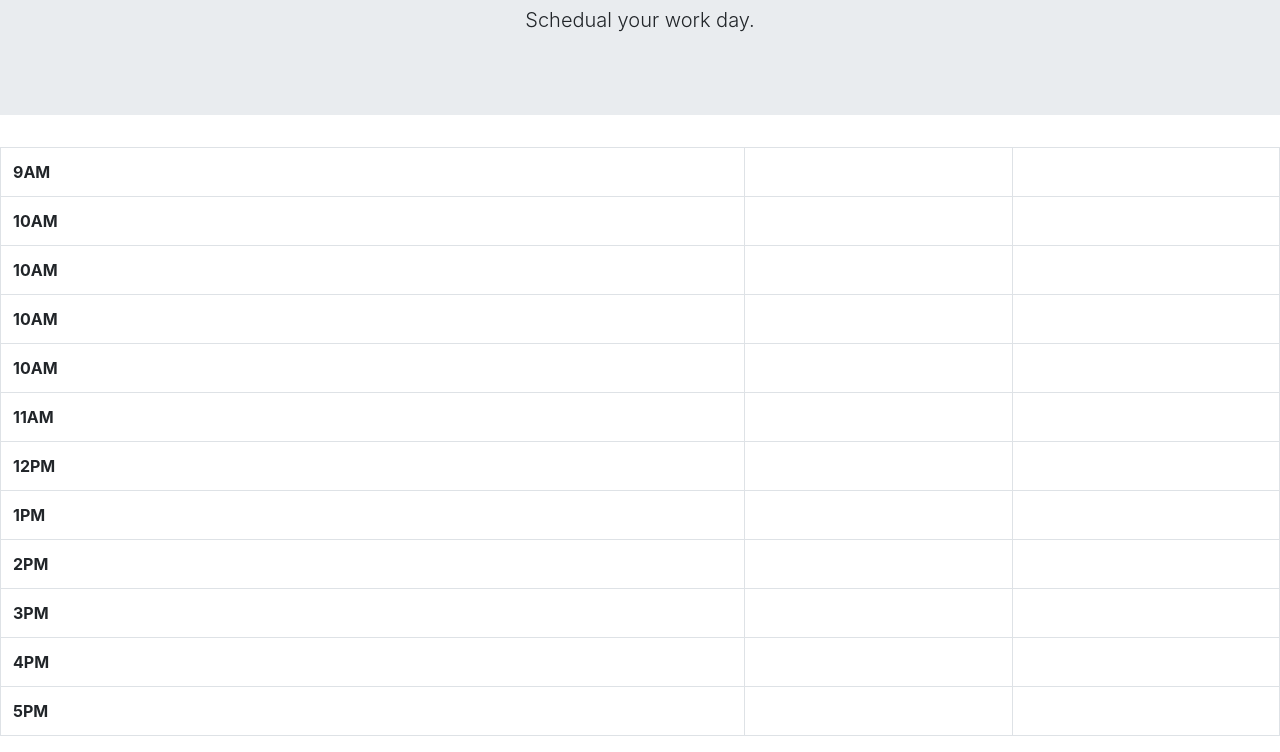
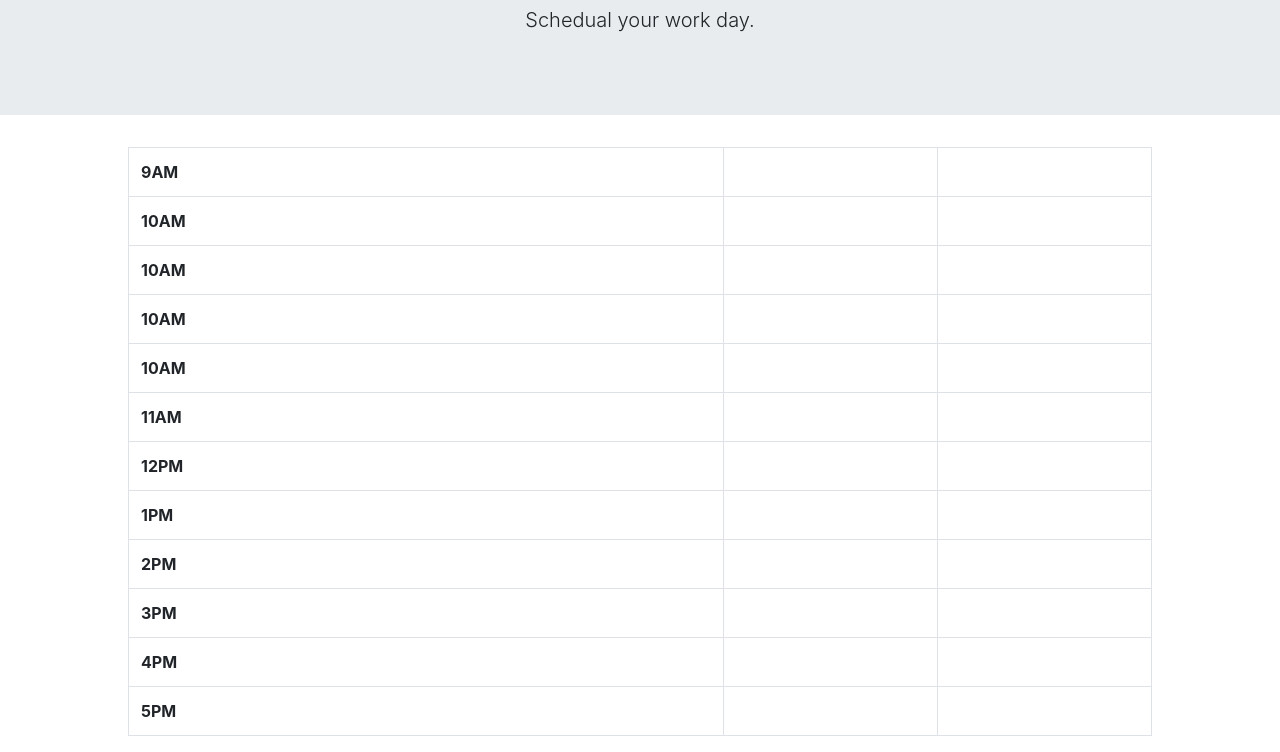
Before and after one commit to UshTae/Day-Planner, a plain HTML site: page index.html in a window 1280 px wide. Shown: the part 134-886 px from the top of the page. Drawn offline with nearby package versions, Linux system fonts and the light colour scheme.

Commit message:
adding margin through stylesheet

```diff
--- /dev/null
+++ b/assets/css/style.css
@@ -0,0 +1,4 @@
+main{
+    margin: 0 10% 0;
+
+}
--- a/index.html
+++ b/index.html
@@ -4,7 +4,6 @@
     <meta charset="UTF-8">
     <meta http-equiv="X-UA-Compatible" content="IE=edge">
     <meta name="viewport" content="width=device-width, initial-scale=1.0">
-    <link rel="stylesheet" href="./assets/css/style.css">
 
  <!-- adding moment link here  -->
    <script
@@ -14,6 +13,9 @@
    <!-- adding bootstap -->
    <link rel="stylesheet"
    href="https://cdnjs.cloudflare.com/ajax/libs/twitter-bootstrap/4.5.0/css/bootstrap.min.css">
+
+   <!-- personal stylesheet  -->
+   <link rel="stylesheet" href="./assets/css/style.css">
 
    <!-- adding jquiery  -->
        <link
@@ -34,6 +36,7 @@
         </div>
       </div>
 
+<main>
     <!-- forms -->
     <table class="table table-bordered">
         <tbody>
@@ -41,12 +44,14 @@
             <th scope="row">9AM</th>
             <!-- form -->
             <td></td>
+            <!-- button -->
             <td></td>
           </tr>
           <tr>
             <th scope="row">10AM</th>
             <!-- form -->
             <td></td>
+            <!-- button -->
             <td></td>
           </tr>
 
@@ -54,6 +59,7 @@
             <th scope="row">10AM</th>
             <!-- form -->
             <td></td>
+            <!-- button -->
             <td></td>
           </tr>
 
@@ -61,6 +67,7 @@
             <th scope="row">10AM</th>
             <!-- form -->
             <td></td>
+            <!-- button -->
             <td></td>
           </tr>
 
@@ -68,6 +75,7 @@
             <th scope="row">10AM</th>
             <!-- form -->
             <td></td>
+            <!-- button -->
             <td></td>
           </tr>
 
@@ -75,6 +83,7 @@
             <th scope="row">11AM</th>
             <!-- form -->
             <td></td>
+            <!-- button -->
             <td></td>
           </tr>
 
@@ -82,6 +91,7 @@
             <th scope="row">12PM</th>
             <!-- form -->
             <td></td>
+            <!-- button -->
             <td></td>
           </tr>
 
@@ -89,6 +99,7 @@
             <th scope="row">1PM</th>
             <!-- form -->
             <td></td>
+            <!-- button -->
             <td></td>
           </tr>
 
@@ -96,6 +107,7 @@
             <th scope="row">2PM</th>
             <!-- form -->
             <td></td>
+            <!-- button -->
             <td></td>
           </tr>
 
@@ -103,6 +115,7 @@
             <th scope="row">3PM</th>
             <!-- form -->
             <td></td>
+            <!-- button -->
             <td></td>
           </tr>
 
@@ -110,6 +123,7 @@
             <th scope="row">4PM</th>
             <!-- form -->
             <td></td>
+            <!-- button -->
             <td></td>
           </tr>
 
@@ -117,10 +131,12 @@
             <th scope="row">5PM</th>
             <!-- form -->
             <td></td>
+            <!-- button -->
             <td></td>
           </tr>
         </tbody>
       </table>
+    </main>
 
 </body>
 <!-- javascript  -->
```
Also changed, not shown: assets/css/styles.css (deleted).
